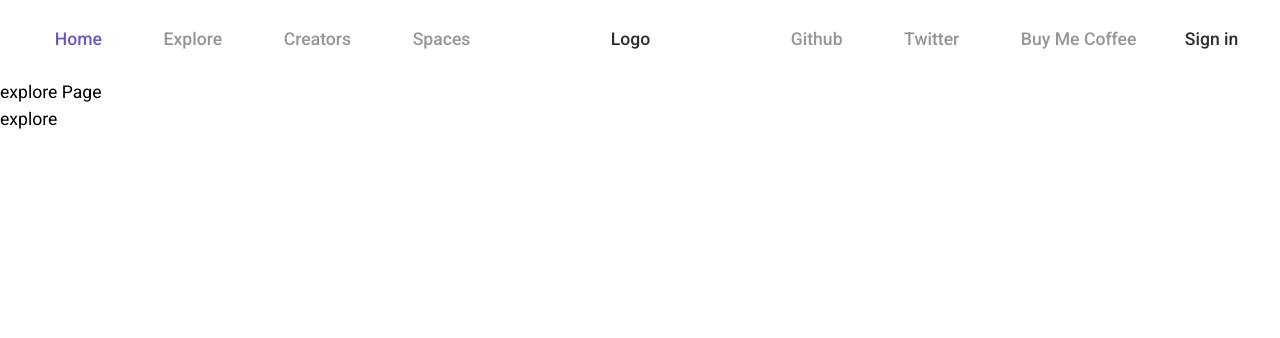
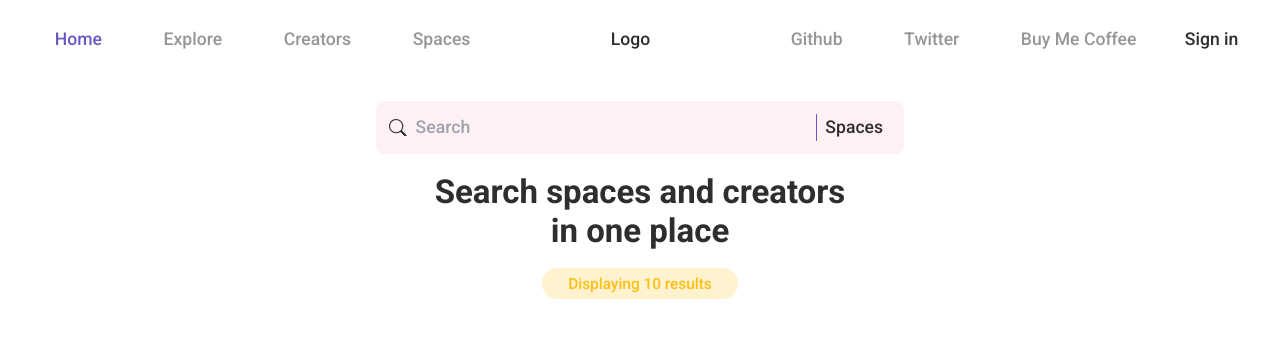
Before and after one commit to ManishBisht777/tweetspace, a Next.js app: page /explore in a window 1280 px wide. Shown: the top 338 px of the page. Built offline with nearby package versions, Linux system fonts and the light colour scheme; no server answers; the database is empty.

Commit message:
feat: explore page and spaces fetch

```diff
--- /dev/null
+++ b/src/components/explore/Search.tsx
@@ -0,0 +1,23 @@
+import React, { useState } from "react";
+import { BsSearch } from "react-icons/bs";
+
+type Props = {};
+
+const Search = (props: Props) => {
+  return (
+    <div className="flex bg-accent-inverted/10 p-3 rounded-lg min-w-[30rem] text-skin-base font-medium">
+      <div className="w-[85%] flex gap-2 items-center ">
+        <BsSearch />
+        <form action="">
+          <input className="bg-transparent" type="text" placeholder="Search" />
+          <button type="submit" className="hidden">
+            search
+          </button>
+        </form>
+      </div>
+      <div className="w-[15%] pl-2 border-l border-accent-base">Spaces</div>
+    </div>
+  );
+};
+
+export default Search;
--- a/src/pages/explore.tsx
+++ b/src/pages/explore.tsx
@@ -1,13 +1,27 @@
-import React from "react";
+import Search from "@/components/explore/Search";
+import Container from "@/layouts/Container";
+import { getAllSpaces } from "@/server/lib/getSpaces";
+import React, { useEffect } from "react";
 
 type Props = {};
 
 const explore = (props: Props) => {
+  useEffect(() => {
+    (async () => {
+      console.log(await getAllSpaces(0, 1));
+    })();
+  }, []);
+
   return (
-    <div>
-      explore Page
-      <h1>explore</h1>
-    </div>
+    <Container className="flex flex-col items-center mt-5">
+      <Search />
+      <h1 className="my-4 text-xl md:text-3xl font-semibold text-skin-base max-w-[25rem] text-center">
+        Search spaces and creators in one place
+      </h1>
+      <p className="bg-accent-muted/20 text-accent-muted font-medium px-6 py-1 rounded-full text-sm ">
+        Displaying 10 results
+      </p>
+    </Container>
   );
 };
 
--- a/src/server/lib/getSpaces.ts
+++ b/src/server/lib/getSpaces.ts
@@ -13,3 +13,12 @@ export const getMyPosts = async (userId: any) => {
   if (error) console.log(error, "error from getMyposts");
   return data;
 };
+
+export const getAllSpaces = async (start: number, end: number) => {
+  const { data: spaces, error } = await supabase
+    .from("spaces")
+    .select("*")
+    .range(start, end);
+
+  return spaces;
+};
```
